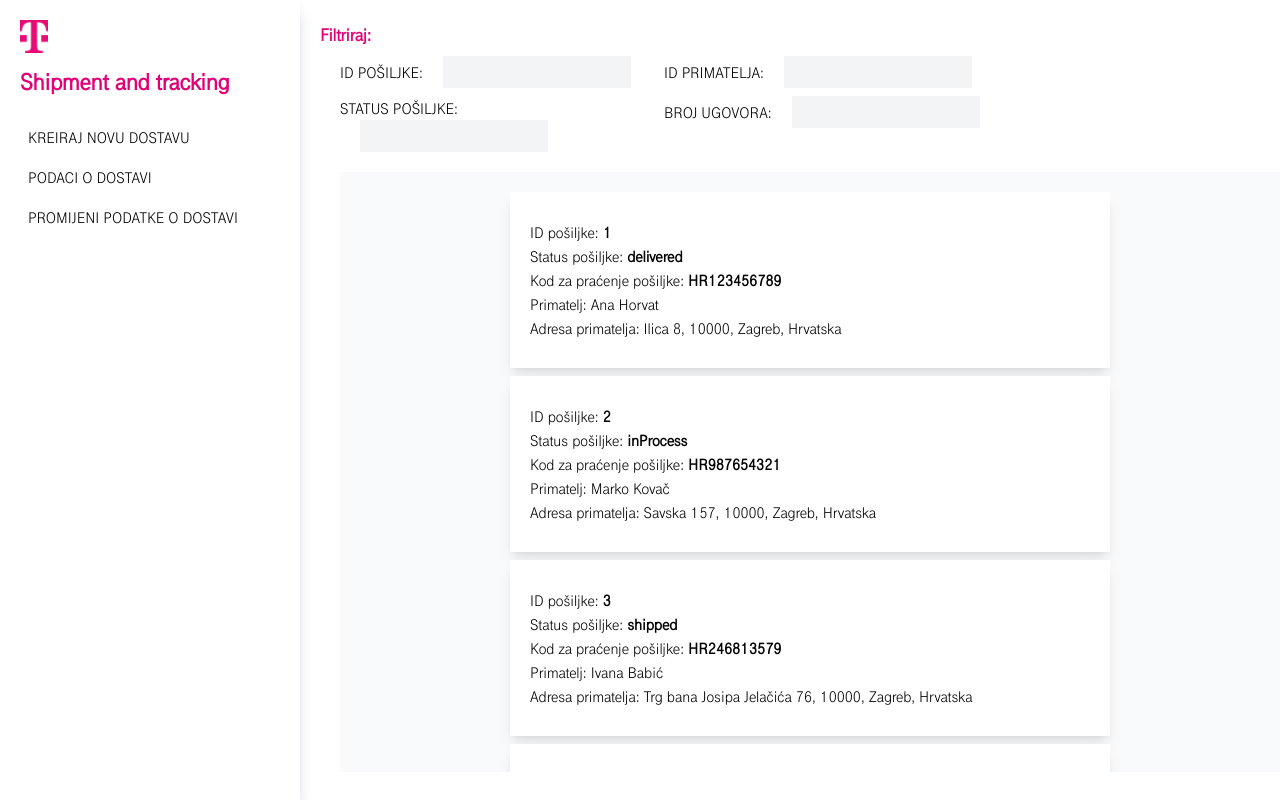
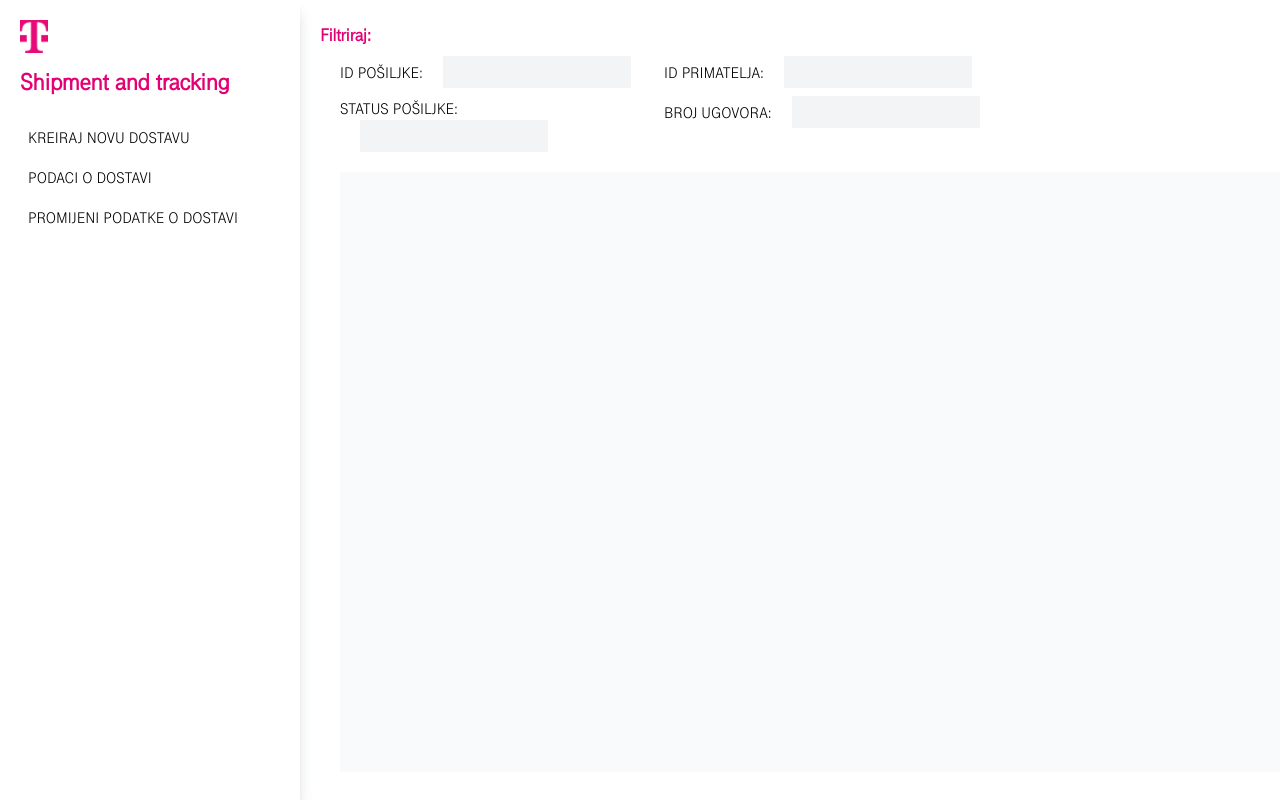
Before and after one commit to dk-02/Shipment-And-Tracking-HT, a React (Create React App) app: page / in a window 1280 px wide. Built offline with nearby package versions, Linux system fonts and the light colour scheme.

Commit message:
Add filtering by order ID

```diff
--- a/src/components/ShipmentsList.jsx
+++ b/src/components/ShipmentsList.jsx
@@ -1,11 +1,12 @@
-import React from "react";
+import React, {useState} from "react";
 import Menu from "./Menu";
 
 function ShipmentsList() {
 
     let str = "Get";
 
-    const orders = [
+
+    const [orders, setOrders] = useState([
         {
             id: '1',
             customerName: 'Ana Horvat',
@@ -101,7 +102,20 @@ function ShipmentsList() {
                 country: 'Hrvatska'
             }
         }
-    ];
+    ]);
+    const [orderId, setOrderId] = useState('');
+    const [filteredOrders, setFilteredOrders] = useState([]);
+
+    const handleFilterChange = (e) => {
+        const val = e.target.value;
+        setOrderId(val);
+
+        const filtered = orders.filter((order) => order.id.includes(val));
+
+        setFilteredOrders(filtered);
+    }
+
+
 
 
     return (
@@ -140,7 +154,7 @@ function ShipmentsList() {
                             <div className={"filtering grid grid-cols-2 gap-2 w-2/3 ml-5"}>
                                 <div>
                                     <label>ID POŠILJKE:</label>
-                                    <input type="text" className={"p-2 ml-5 h-8 bg-gray-100"}/>
+                                    <input type="text" value={orderId} onChange={handleFilterChange} className={"p-2 ml-5 h-8 bg-gray-100"}/>
                                 </div>
                                 <div>
                                     <label>ID PRIMATELJA:</label>
@@ -160,9 +174,9 @@ function ShipmentsList() {
 
 
                         <div
-                            className={"flex flex-wrap justify-center gap-2 ml-5 max-h-[75vh] overflow-y-scroll bg-gray-50 p-5"}>
-                            {orders.map((order, index) => (
-                                <div key={index}
+                            className={"flex flex-wrap justify-center gap-2 ml-5 h-[75vh] overflow-y-scroll bg-gray-50 p-5"}>
+                            {filteredOrders.map((order) => (
+                                <div key={order.id}
                                      className={"bg-white shadow-lg flex flex-col justify-center w-2/3 h-44 p-5 min-w-fit"}>
                                     <span>ID pošiljke: <strong>{order.id}</strong></span>
                                     <span>Status pošiljke: <strong>{order.status}</strong></span>
@@ -173,19 +187,7 @@ function ShipmentsList() {
                                 </div>
                             ))}
 
-
                         </div>
-
-                        {/*<div className={"flex flex-col gap-1 ml-28 mt-10"}>*/}
-                        {/*    {orders.map((order, index) => (*/}
-                        {/*        <div key={index} className={"bg-gray-100 p-3 text-lg"}>*/}
-                        {/*            <span>Narudžba br. {order.id}</span>*/}
-                        {/*        </div>*/}
-
-                        {/*    ))}*/}
-                        {/*</div>*/}
-
-
                     </div>
 
                 }
```
